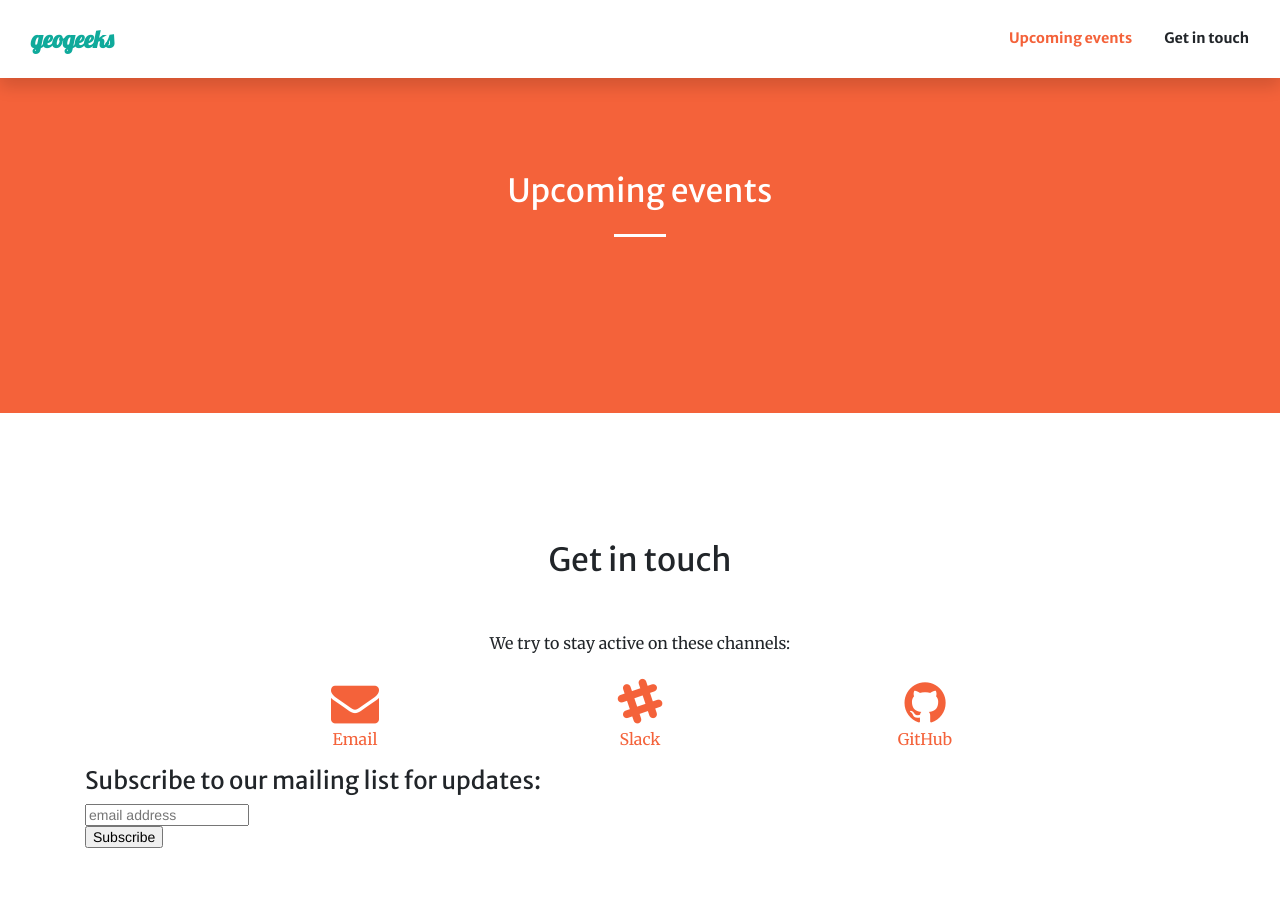
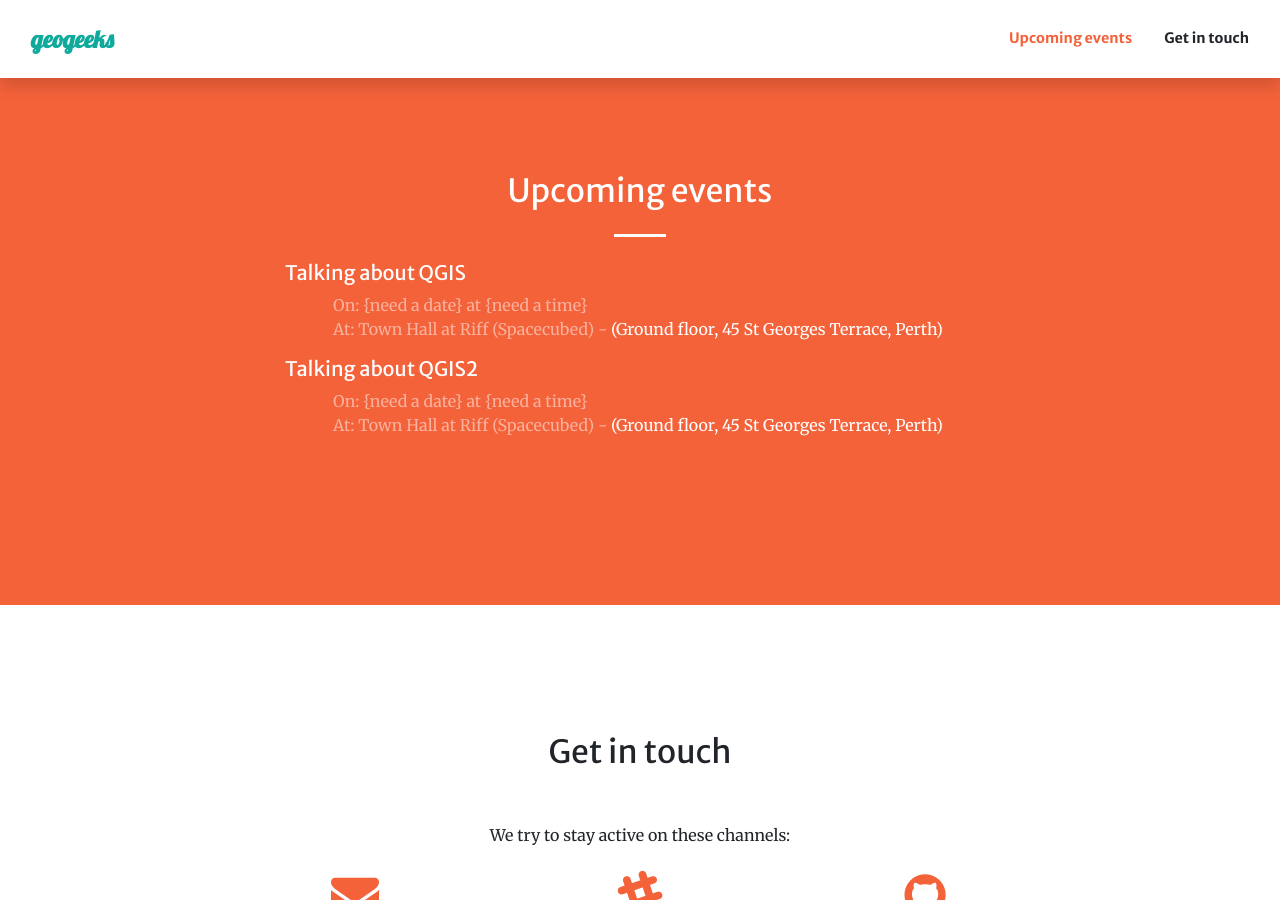
Before and after one commit to geogeeks-au/geogeeks-au.github.io, a Jekyll site: the page built from index.html, in a window 1280 px wide and 900 px high, scrolled down 856 px. Built offline with Jekyll 4.4.1, drawn with Linux system fonts in a browser that asks for light colours; comment, search, counter and statistics services are not loaded.

Commit message:
fixed padding issues, and events sections

```diff
--- a/_data/events.yml
+++ b/_data/events.yml
@@ -8,15 +8,15 @@ description:
   content:
 events:
   - name: Talking about QGIS
-    date: "??"
-    time:
+    date: "{need a date}"
+    time: "{need a time}"
     location:
       name: Town Hall at Riff (Spacecubed)
       address: (Ground floor, 45 St Georges Terrace, Perth)
       url: https://spacecubed.com/
   - name: Talking about QGIS2
-    date: "??"
-    time:
+    date: "{need a date}"
+    time: "{need a time}"
     location:
       name: Town Hall at Riff (Spacecubed)
       address: (Ground floor, 45 St Georges Terrace, Perth)
--- a/_layouts/Default.html
+++ b/_layouts/Default.html
@@ -99,6 +99,7 @@
       </div>
   </div>
   <!-- Mail Chimp -->
+  <div class="row justify-content-center py-2 my-2">
     <div id="mc_embed_signup">
       <form action="//geogeeks.us15.list-manage.com/subscribe/post?u=e913fe1e61659e8300b501f44&amp;id=f03cf9758a" method="post" id="mc-embedded-subscribe-form" name="mc-embedded-subscribe-form" class="validate" target="_blank" novalidate>
         <div id="mc_embed_signup_scroll">
@@ -110,29 +111,26 @@
         </div>
       </form>
     </div>
+  </div>
   {% endcapture %}
 
 
 <!-- The upcoming events -->
 {% capture events %}
+  <div class="container">
+      {% for event in site.data.events.events %}
         <div class="row justify-content-center">
-  {% for event in site.data.events.events %}
-        <!-- <div class="col-sm-5 text-center text-white">
-            <h4>{{event.name}}</h4>
-            <div class="col-sm-7 text-letext-white">
-                When: {{event.date}}<br />
-                Where:
-                <a
-                  href="{{event.url}}"
-                  target="_blank"
-                  itemprop="location"
-                  >{{event.location.name}}</a
-                >
-                <br />
-                {{event.location.address}}
+          <div class="col-lg-8 text-left mb-3">
+              <h5 class="text-white mt-0">{{event.name}}</h5>
+              <div class="text-white-50 pl-5">
+                  On: {{event.date}} at {{event.time}}
               </div>
-        </div> -->
-      {%endfor%}
+              <div class="text-white-50 pl-5">
+                At: {{event.location.name}} - <a href="{{event.location.url}}" class="text-white">{{event.location.address}}</a>
+            </div>
+          </div>
+      </div>
+      {% endfor %}
   </div>
   <br />
 {% endcapture %}
```
Lines whose indentation alone changed are shown as unchanged.
